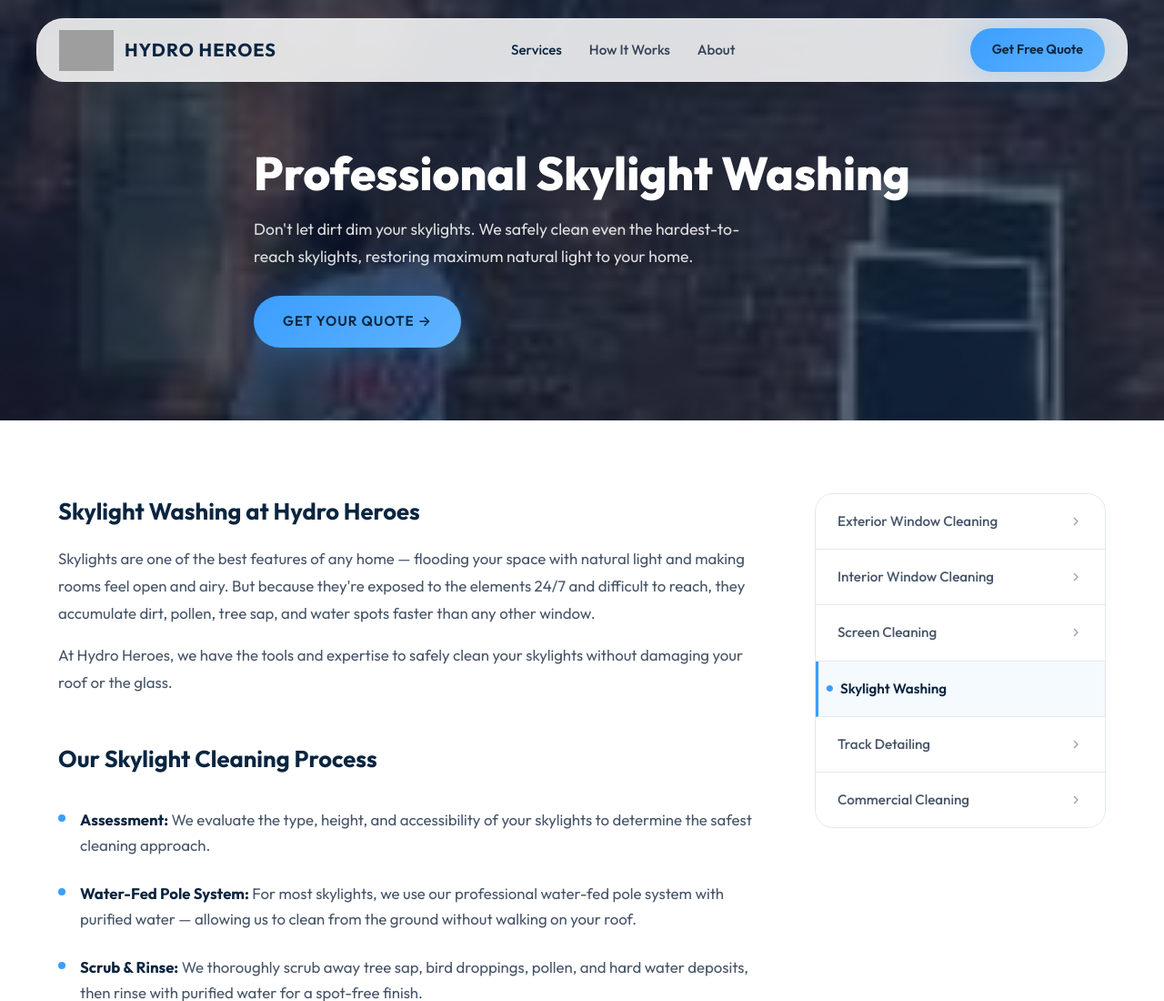
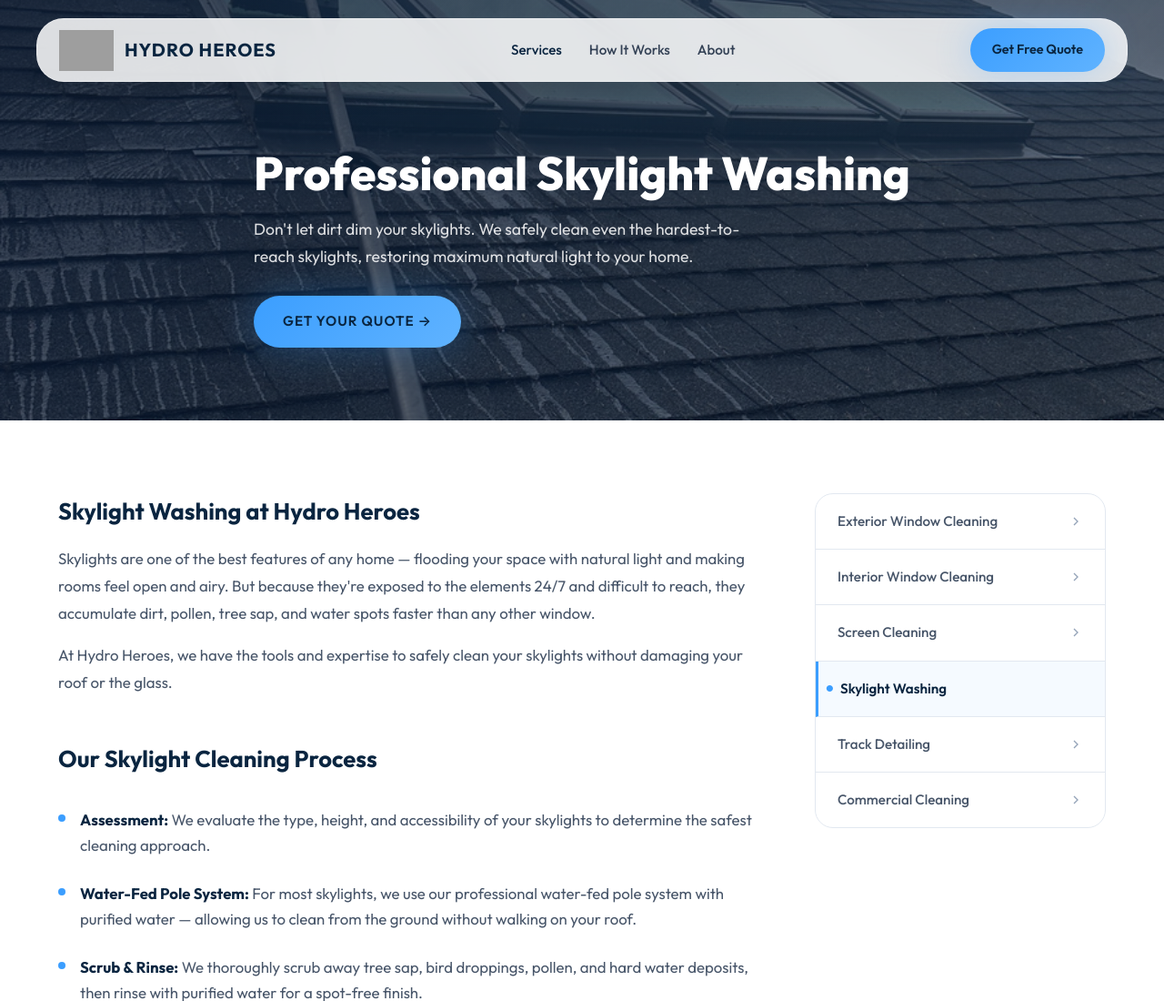
Before and after one commit to hydroheroesvt/hydroheroesvt, a website: page skylight-washing.html in a window 1280 px wide. Shown: the top 1100 px of the page at 91% size. Drawn offline with Linux system fonts and the light colour scheme; grey boxes are pictures that could not be loaded; files whose address does not match are found by name.

Commit message:
Update skylight washing imagery

```diff
--- a/skylight-washing.html
+++ b/skylight-washing.html
@@ -22,10 +22,13 @@
         <div class="nav-container"><a href="/index.html" class="logo"><img src="/logo.png" alt="Hydro Heroes Logo"><span
                     class="logo-text">HYDRO HEROES</span></a>
             <div class="nav-links"><a href="/services" class="active">Services</a><a href="/index.html#how">How It
-                    Works</a><a href="/about.html">About</a></div><div class="nav-actions">
+                    Works</a><a href="/about.html">About</a></div>
+            <div class="nav-actions">
                 <a href="tel:+18023592336" class="nav-call-mobile" aria-label="Call Us">
-                    <svg width="20" height="20" viewBox="0 0 24 24" fill="none" stroke="currentColor" stroke-width="2.5">
-                        <path d="M22 16.92v3a2 2 0 0 1-2.18 2 19.79 19.79 0 0 1-8.63-3.07 19.5 19.5 0 0 1-6-6 19.79 19.79 0 0 1-3.07-8.67A2 2 0 0 1 4.11 2h3a2 2 0 0 1 2 1.72 12.84 12.84 0 0 0 .7 2.81 2 2 0 0 1-.45 2.11L8.09 9.91a16 16 0 0 0 6 6l1.27-1.27a2 2 0 0 1 2.11-.45 12.84 12.84 0 0 0 2.81.7A2 2 0 0 1 22 16.92z" />
+                    <svg width="20" height="20" viewBox="0 0 24 24" fill="none" stroke="currentColor"
+                        stroke-width="2.5">
+                        <path
+                            d="M22 16.92v3a2 2 0 0 1-2.18 2 19.79 19.79 0 0 1-8.63-3.07 19.5 19.5 0 0 1-6-6 19.79 19.79 0 0 1-3.07-8.67A2 2 0 0 1 4.11 2h3a2 2 0 0 1 2 1.72 12.84 12.84 0 0 0 .7 2.81 2 2 0 0 1-.45 2.11L8.09 9.91a16 16 0 0 0 6 6l1.27-1.27a2 2 0 0 1 2.11-.45 12.84 12.84 0 0 0 2.81.7A2 2 0 0 1 22 16.92z" />
                     </svg>
                     <span>Call us</span>
                 </a>
@@ -35,7 +38,7 @@
     </nav>
 
     <section class="service-detail-hero">
-        <img src="/images/service_skylights_new.jpg" alt="Skylight Washing" class="hero-bg-img">
+        <img src="/images/skylight-cleaning-service-new.jpg" alt="Skylight Washing" class="hero-bg-img">
         <div class="hero-overlay"></div>
         <div class="container">
             <h1>Professional Skylight Washing</h1>
@@ -154,7 +157,7 @@
                 <div class="footer-col">
                     <h3 class="footer-heading">Service Areas</h3>
                     <ul class="footer-links-list">
-                                                <li><a href="/hanover-nh">Hanover, NH</a></li>
+                        <li><a href="/hanover-nh">Hanover, NH</a></li>
                         <li><a href="/lebanon-nh">Lebanon, NH</a></li>
                         <li><a href="/woodstock-vt">Woodstock, VT</a></li>
                         <li><a href="/norwich-vt">Norwich, VT</a></li>
```
Also changed, not shown: services.html (+1 -1 lines), images/skylight-cleaning-service-new.jpg (added).
